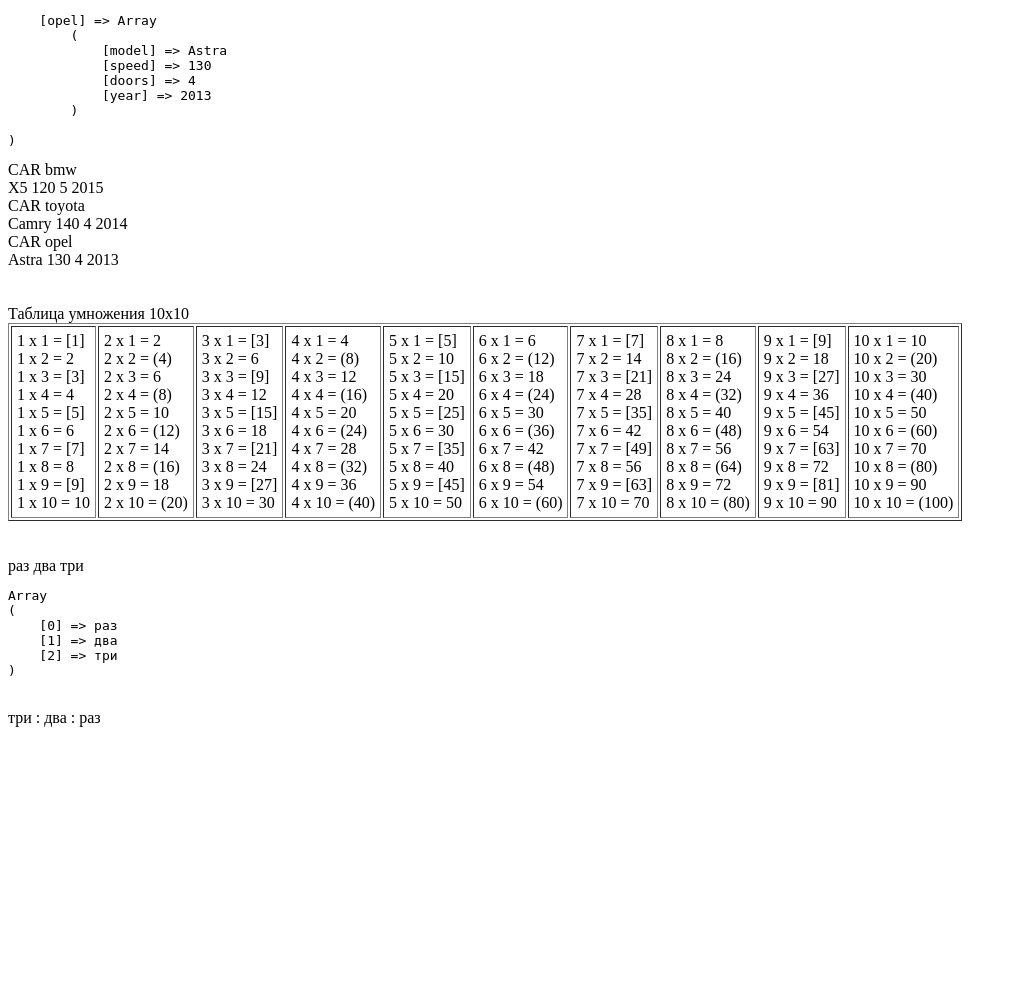
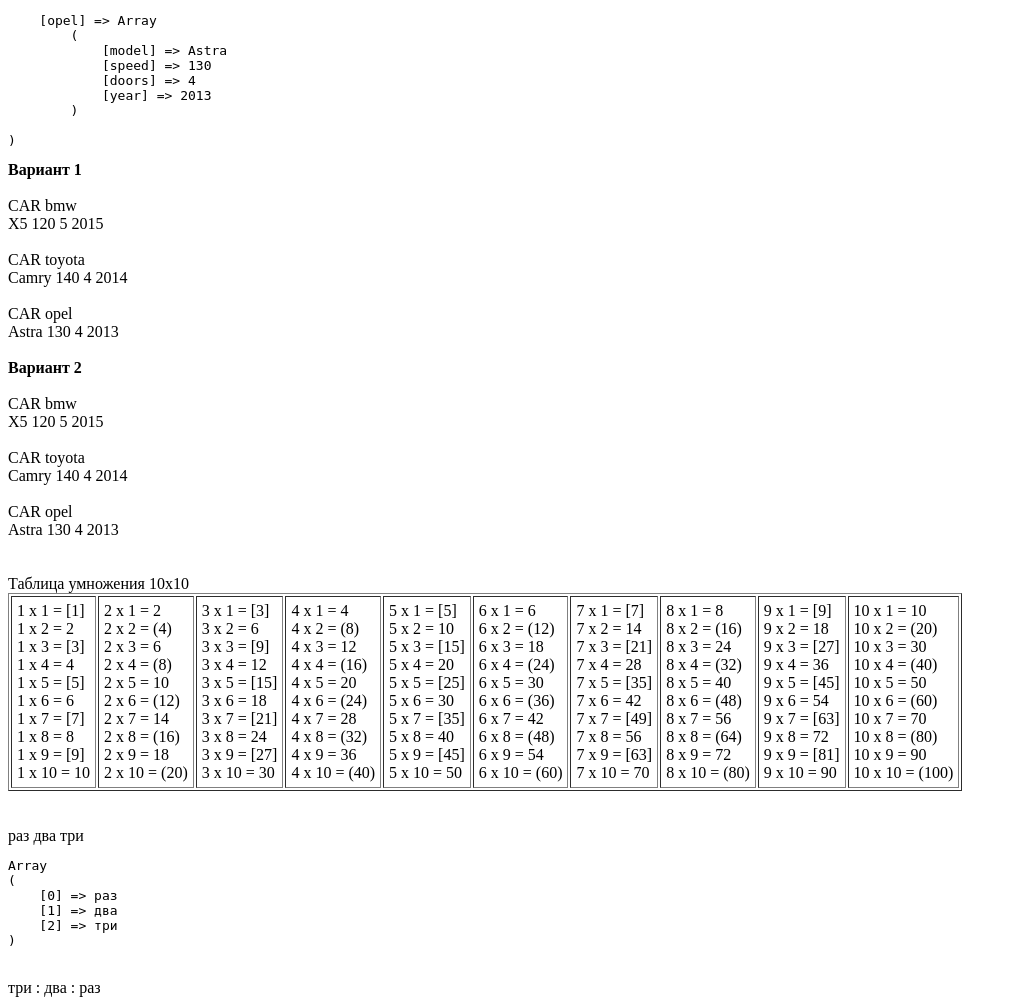
Before and after one commit to nikchest/dz, a PHP site: page / in a window 1280 px wide. Shown: the part 584-1589 px from the top of the page, without its empty margins (0-1017 px from the left). Before the commit the page ends 1311 px from the top, so only its background shows below. Run offline with PHP 8.4, Linux system fonts and the light colour scheme.

Commit message:
Два варианта вывода многомерного массива в 6 задаче

```diff
--- a/index.php
+++ b/index.php
@@ -171,9 +171,19 @@
 //CAR bmw
 //X5 ­120 ­ 5 ­ 2015
 
+echo '<b>Вариант 1</b>';
 foreach ($car as $key => $item) {
-    echo 'CAR '.$key.'<br>'.$car[$key]['model'].' '.$car[$key]['speed'].' '.$car[$key]['doors'].' '.$car[$key]['year'].'<br>';
+    echo '<br><br>CAR '.$key.'<br>';
+    foreach ($car[$key] as $kk => $ii) {
+        echo $ii.' ';
+    }
 }
+echo '<br><br><b>Вариант 2</b><br>';
+foreach ($car as $key => $item) {
+    echo '<br>CAR '.$key.'<br>'.$car[$key]['model'].' '.$car[$key]['speed'].' '.$car[$key]['doors'].' '.$car[$key]['year'].'<br>';
+}
+
+
 /*
 for ($i=0; $i <= 2 ; $i++) {
 	echo '<br>CAR '.$car[$i];
```
